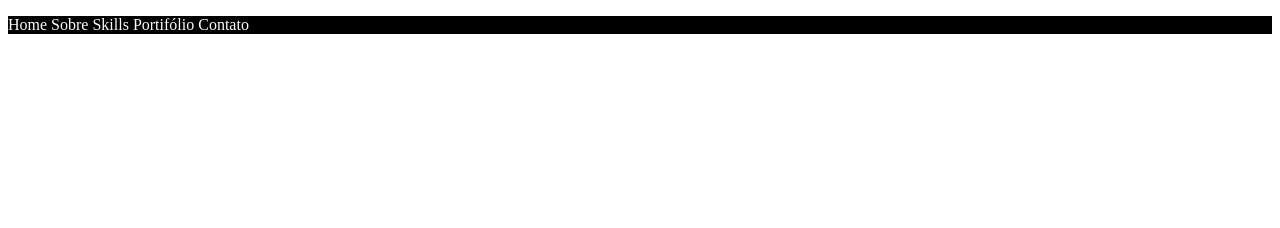
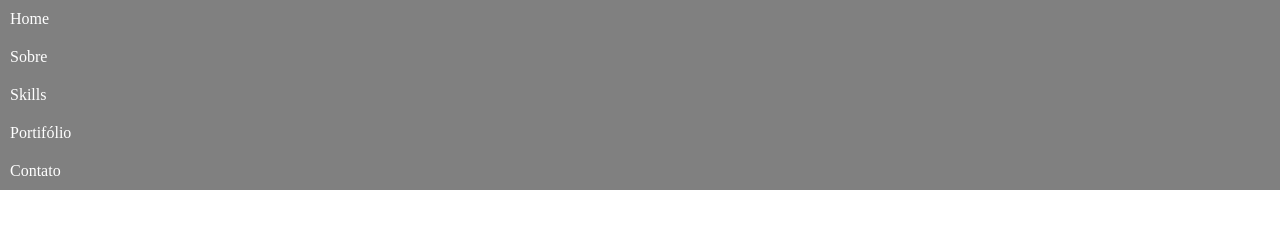
Before and after one commit to Felipe-Andrade-Pereira/meu_portifolio, a plain HTML site: page index.html in a window 1280 px wide. Drawn offline with Linux system fonts and the light colour scheme.

Commit message:
cabeçalho

```diff
--- a/estilos/style.css
+++ b/estilos/style.css
@@ -1,9 +1,17 @@
 @charset "UTF=8";
 
+*{
+    margin:0px;
+    padding:0px;
+}
 
 header{
 
     background-color: black;
     color: white;
+}
 
+nav{
+    background-color: gray;
+    padding:10px;
 }
--- a/index.html
+++ b/index.html
@@ -9,13 +9,15 @@
 </head>
 <body>
     <header>
-        <p>
-            Home
-            Sobre
-            Skills
-            Portifólio
-            Contato
-        </p>
+
+
+        <nav>Home</nav>
+        <nav>Sobre</nav>
+        <nav>Skills</nav>
+        <nav>Portifólio</nav>
+        <nav>Contato</nav>
+
+
     </header>
 </body>
 </html>
```
